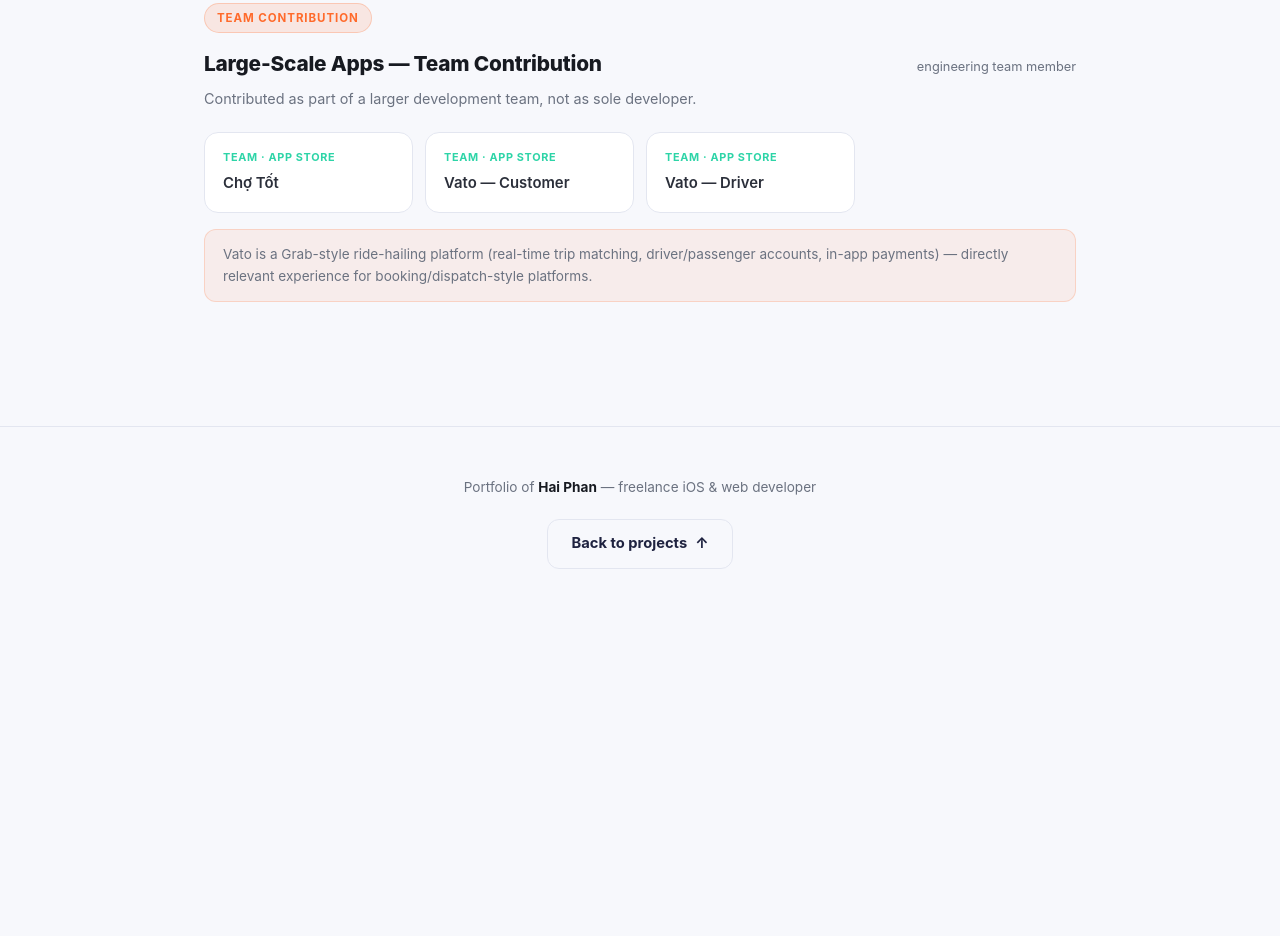
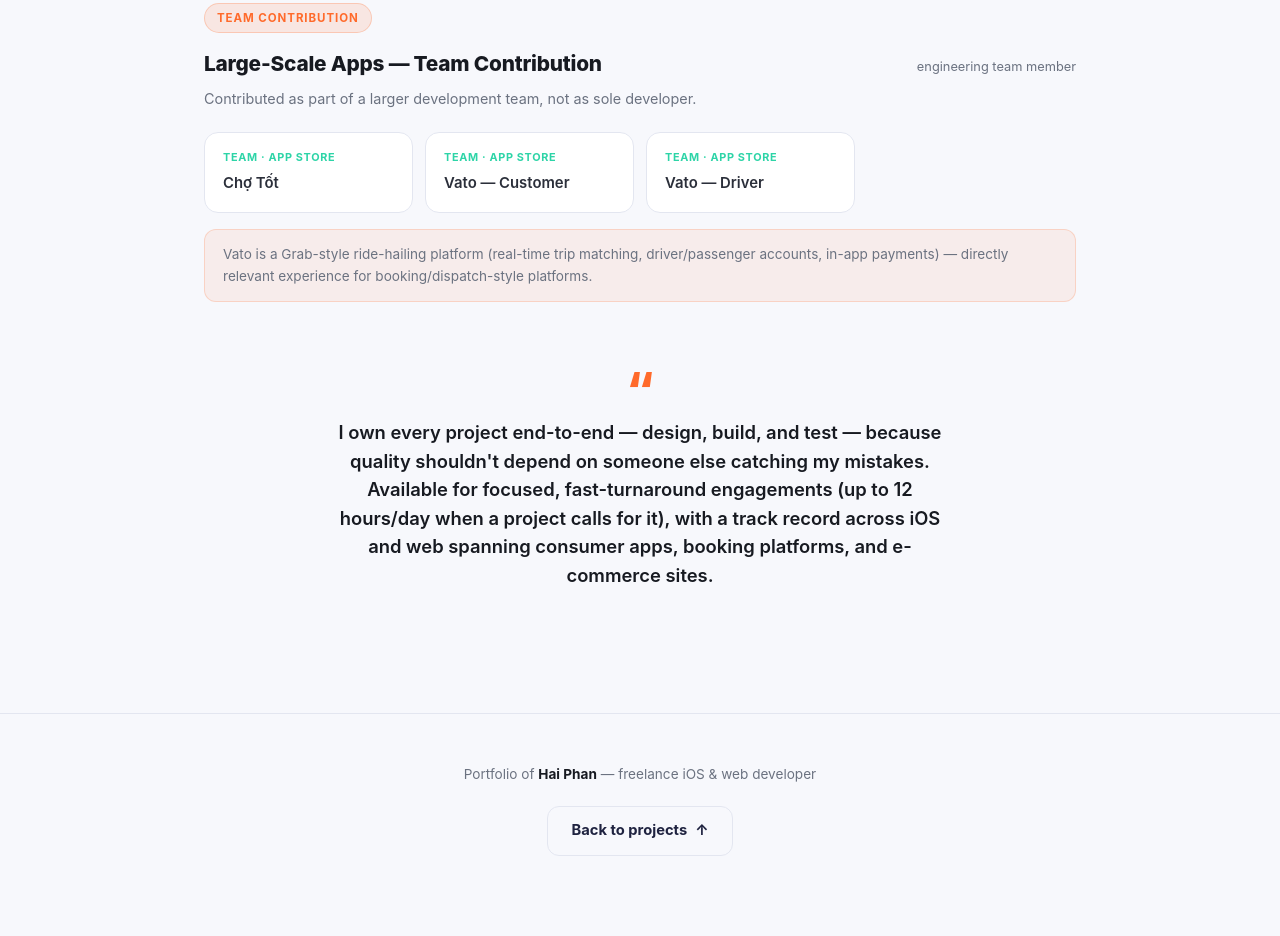
Before and after one commit to haiphan5289/memory-love-privacy, a plain HTML site: page portfolio/index.html in a window 1280 px wide. Shown: the part 2330-3266 px from the top of the page. Before the commit the page ends 2979 px from the top, so only its background shows below. Drawn offline with Linux system fonts and the light colour scheme.

Commit message:
Add closing trust statement above footer
Short professional hook (end-to-end dev+QA, 12h/day availability,
track record breadth) — no unverifiable years/claims.

```diff
--- a/portfolio/index.html
+++ b/portfolio/index.html
@@ -220,6 +220,22 @@
     border-radius: 12px; padding: 14px 18px;
   }
 
+  .closing-quote {
+    max-width: 640px; margin: 0 auto;
+    font-size: 1.15rem; font-weight: 600; line-height: 1.55;
+    text-align: center; color: var(--text);
+    border-left: none;
+    position: relative;
+    padding: 0 12px;
+  }
+  .closing-quote::before {
+    content: "“";
+    display: block;
+    font-size: 3rem; font-weight: 800;
+    color: var(--accent);
+    line-height: 1; margin-bottom: 4px;
+  }
+
   footer {
     position: relative; z-index: 1; text-align: center; font-size: 0.85rem; color: var(--text-dim);
     padding: 50px 24px 80px; border-top: 1px solid var(--border); margin-top: 20px;
@@ -363,6 +379,11 @@
     <div class="note reveal">Vato is a Grab-style ride-hailing platform (real-time trip matching, driver/passenger accounts, in-app payments) — directly relevant experience for booking/dispatch-style platforms.</div>
   </section>
 
+  <section id="closing">
+    <blockquote class="closing-quote reveal">
+      I own every project end-to-end — design, build, and test — because quality shouldn't depend on someone else catching my mistakes. Available for focused, fast-turnaround engagements (up to 12 hours/day when a project calls for it), with a track record across iOS and web spanning consumer apps, booking platforms, and e-commerce sites.
+    </blockquote>
+  </section>
 
 </main>
 
```
